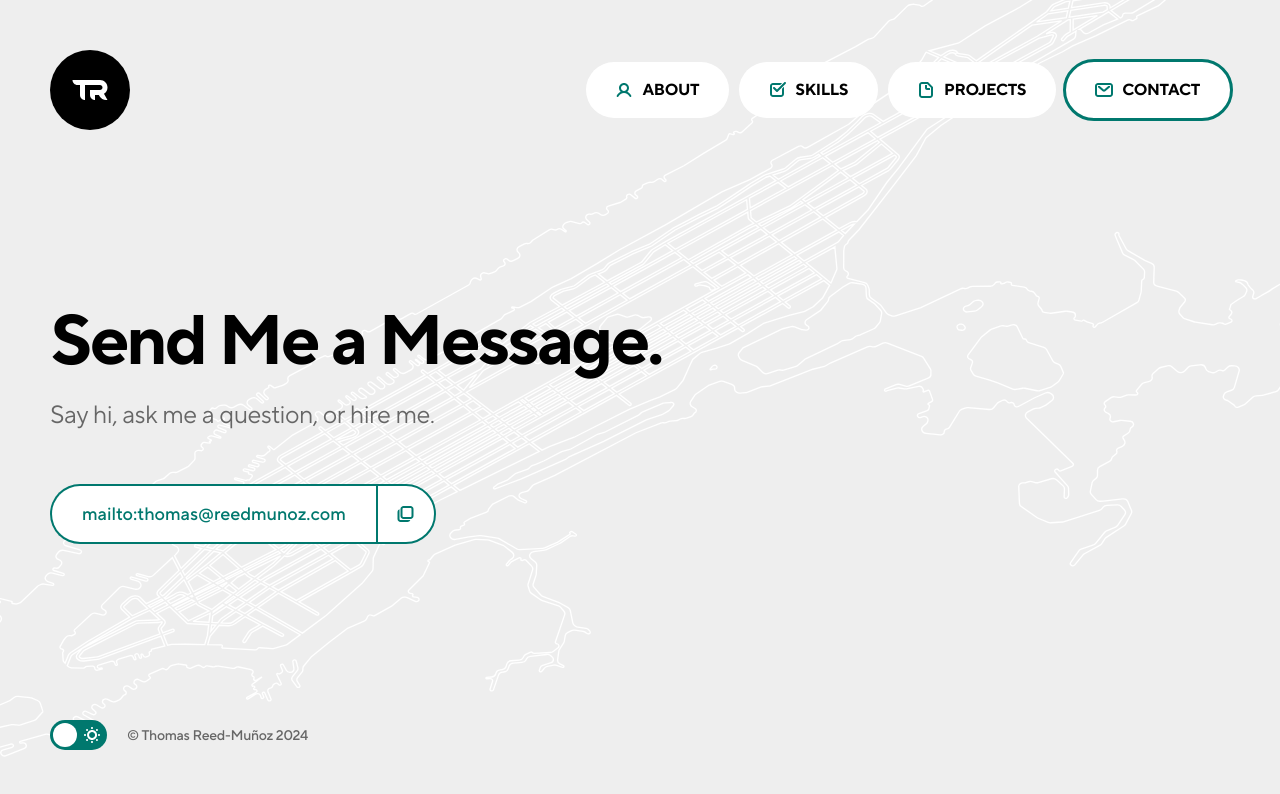
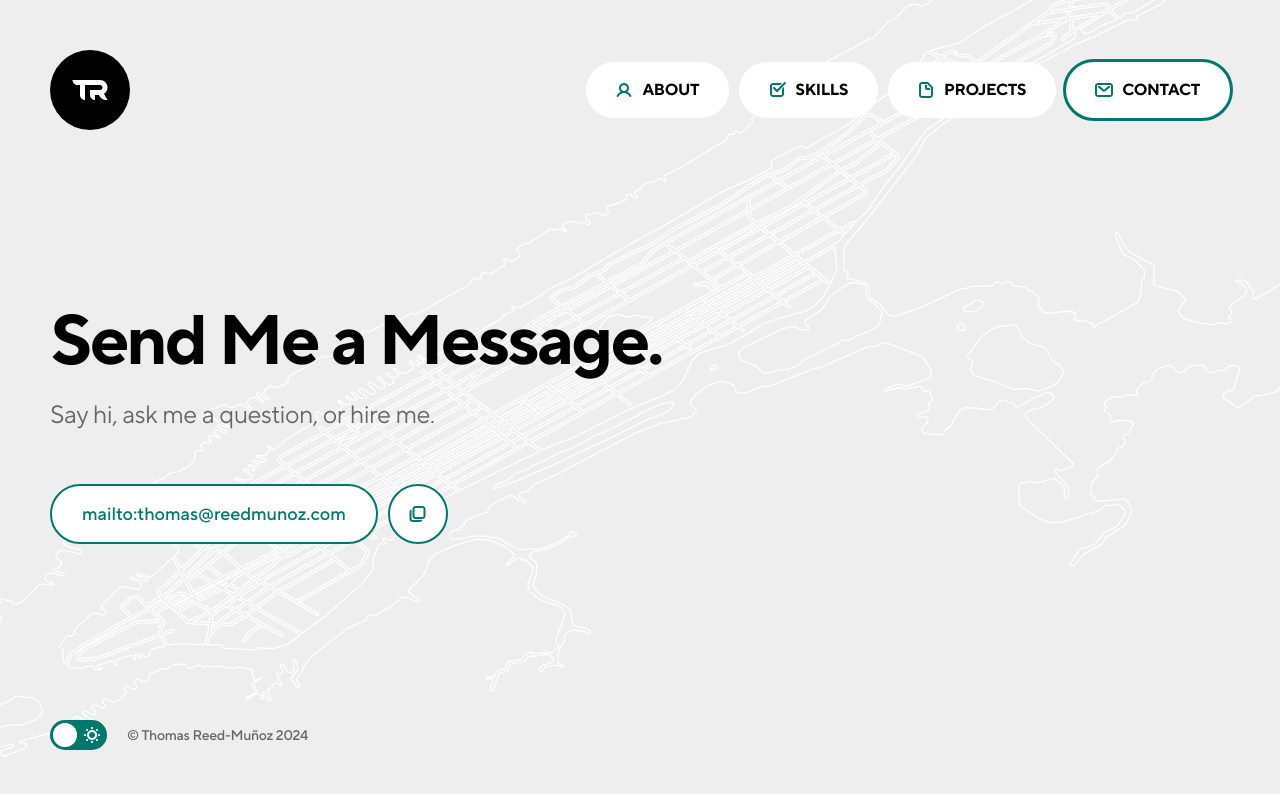
Before and after one commit to thomrm/thomrm, a SvelteKit app: page /contact in a window 1280 px wide. Shown: the top 794 px of the page. Built offline with nearby package versions, Linux system fonts and the light colour scheme.

Commit message:
contact split button

```diff
--- a/src/routes/contact/+page.svelte
+++ b/src/routes/contact/+page.svelte
@@ -20,9 +20,9 @@
             <h3>Say hi, ask me a question, or hire me.</h3>
         </div>
         <div class="contact__buttons">
-            <a href="mailto:thomas@reedmunoz.com" class="button split-left">mailto:thomas@reedmunoz.com</a>
+            <a href="mailto:thomas@reedmunoz.com" class="button">mailto:thomas@reedmunoz.com</a>
             <div class="tooltip-contain">
-                <button on:click={copyClick} class="button icon split-right">
+                <button on:click={copyClick} class="button icon">
                     <svg xmlns="http://www.w3.org/2000/svg" width="25" height="24" viewBox="0 0 25 24" fill="currentColor">
                         <path fill-rule="evenodd" clip-rule="evenodd" d="M7.5 18L9.5 18H17.3293C16.9175 19.1652 15.8062 20 14.5 20H7.5C5.84315 20 4.5 18.6569 4.5 17V10C4.5 8.69378 5.33481 7.58254 6.5 7.17071L6.5 10L6.5 15L6.5 17C6.5 17.5523 6.94771 18 7.5 18ZM17.5 15L10.5 15C9.94771 15 9.5 14.5523 9.5 14L9.5 7C9.5 6.44772 9.94772 6 10.5 6H17.5C18.0523 6 18.5 6.44772 18.5 7L18.5 14C18.5 14.5523 18.0523 15 17.5 15ZM20.5 14C20.5 15.6569 19.1569 17 17.5 17L10.5 17C8.84315 17 7.5 15.6569 7.5 14L7.5 7C7.5 5.34315 8.84315 4 10.5 4L17.5 4C19.1569 4 20.5 5.34315 20.5 7L20.5 14Z" />
                     </svg>
@@ -61,6 +61,8 @@
     .contact__buttons {
         display: flex;
         align-items: flex-start;
+
+        gap: var(--Padding-Small);
     }
 
     .tooltip-contain {
```
